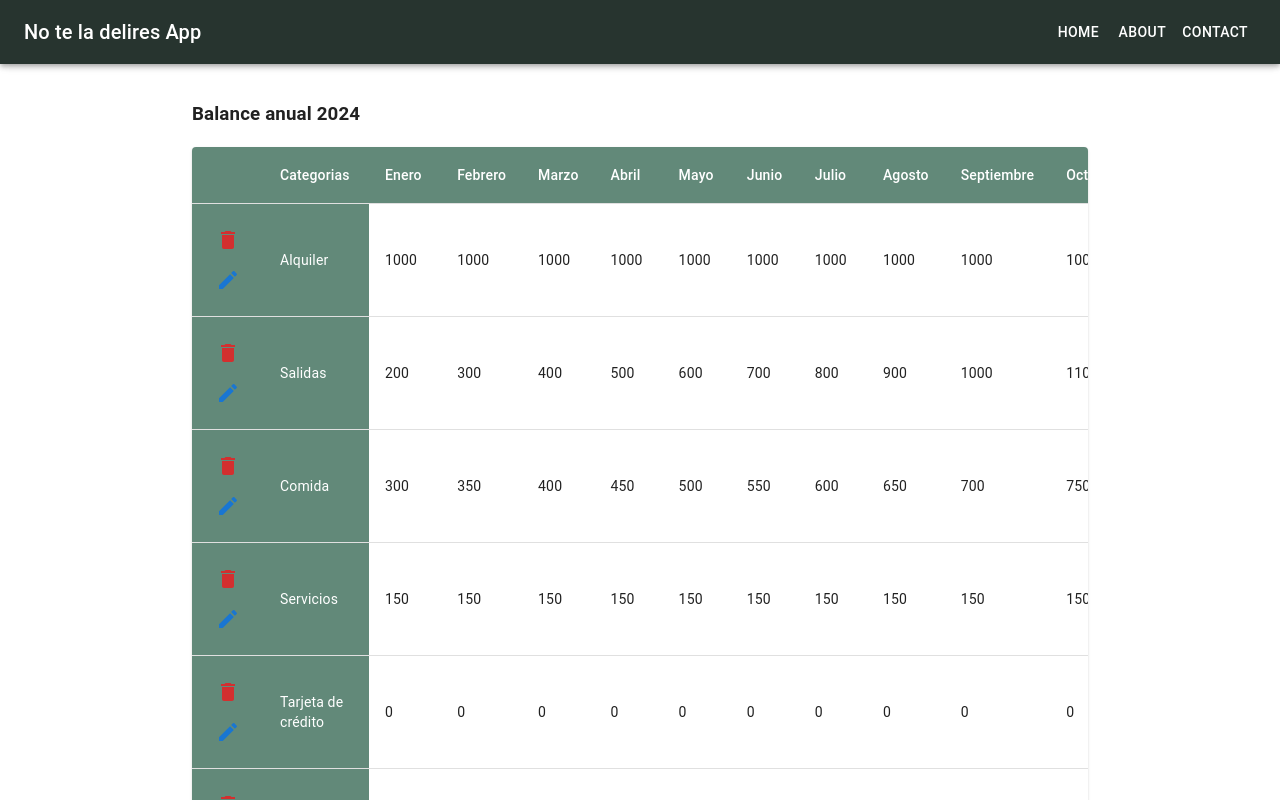
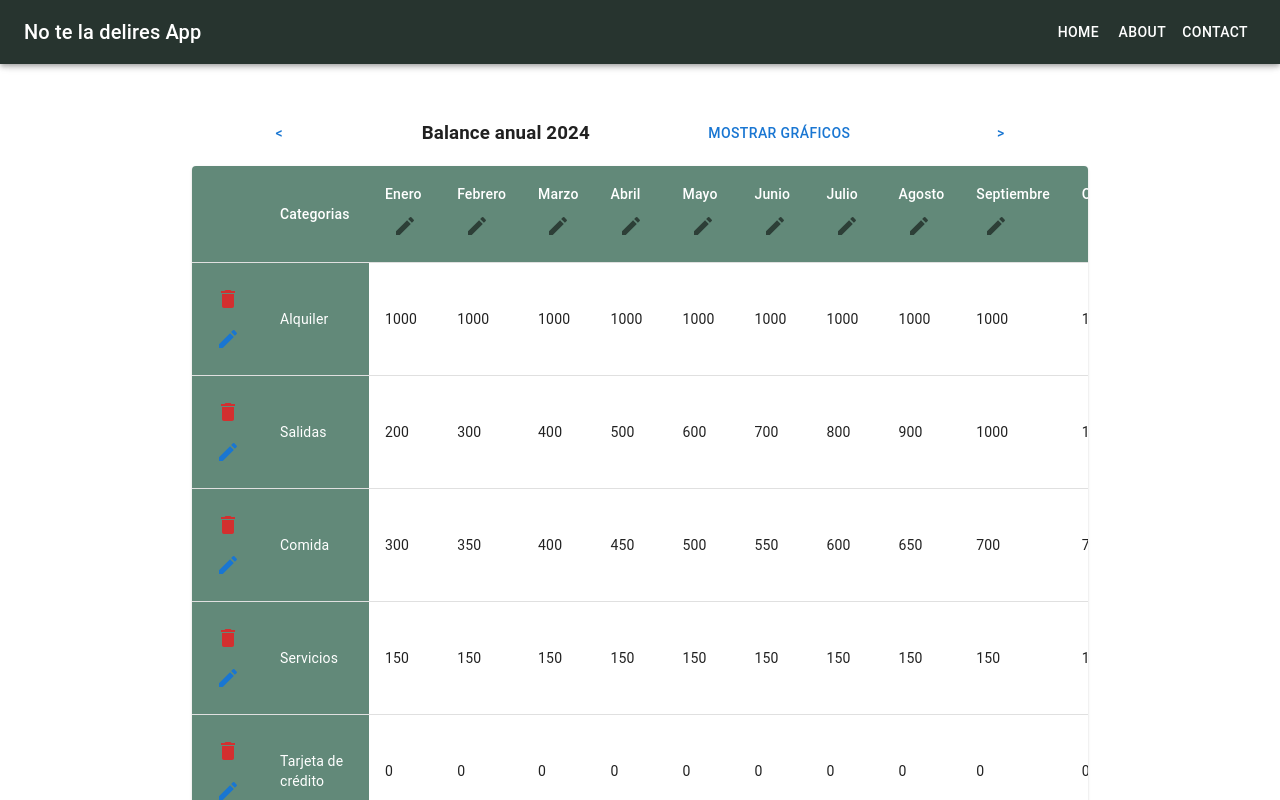
Before and after one commit to Ren991/NoTeLaDeliresApp, a React (Vite) app in the folder frontend/: page /home in a window 1280 px wide. Shown: the top 800 px of the page. Built offline with nearby package versions, Linux system fonts and the light colour scheme.

Commit message:
add modal de gráficos

```diff
--- a/frontend/package.json
+++ b/frontend/package.json
@@ -20,7 +20,8 @@
     "react": "^18.2.0",
     "react-dom": "^18.2.0",
     "react-router-dom": "^6.22.3",
-    "styled-components": "^6.1.8"
+    "styled-components": "^6.1.8",
+    "sweetalert2": "^11.10.6"
   },
   "devDependencies": {
     "@types/react": "^18.2.64",
--- a/frontend/src/App.jsx
+++ b/frontend/src/App.jsx
@@ -3,6 +3,7 @@ import { BrowserRouter, Route, Routes } from "react-router-dom";
 import Login from './components/Login/Login'
 import SignUp from './components/Signup/Signup';
 import Home from './components/Home/Home';
+import AnualChartsBalance from './components/TablaBalance/AnualChartsBalance';
 
 
 function App() {
@@ -17,6 +18,7 @@ function App() {
         <Route path="/" element={<Login/>}/>
         <Route path="/registrarse" element={<SignUp/>}/>
         <Route path="/home" element={<Home/>}/>
+        <Route path="/anualCharts" element={<AnualChartsBalance/>}/>
 
 
       </Routes>
--- a/frontend/src/components/TablaBalance/AnualChartsBalance.jsx
+++ b/frontend/src/components/TablaBalance/AnualChartsBalance.jsx
@@ -1,6 +1,7 @@
 import { PieChart } from "@mui/x-charts/PieChart";
 
 const AnualChartsBalance = ({ data }) => {
+
     if (!data || data.length === 0) {
         return <div>No hay datos disponibles para mostrar</div>;
       }
@@ -23,9 +24,18 @@ const AnualChartsBalance = ({ data }) => {
       ];
 
   return (
-    <div style={{ marginTop: "130px", width: "80%", marginLeft: "auto", marginRight: "auto" }}>
-      <h2>Gráfico de gastos</h2>
-      <PieChart series={series} width={600} height={200}  />
+    <div style={{marginTop: "130px", width: "80%", marginLeft: "auto", marginRight: "auto" }}>
+
+      <div style={{display:"flex"}}>
+        <div>
+            <h2>Gráfico de gastos</h2>
+            <PieChart series={series} width={600} height={200}  />
+        </div>
+        <div>
+            <h3>Balances mensuales en el año 2024</h3>
+        </div>
+      </div>
+
     </div>
   );
 };
--- a/frontend/src/components/TablaBalance/TablaBalance.jsx
+++ b/frontend/src/components/TablaBalance/TablaBalance.jsx
@@ -12,11 +12,16 @@ import EditIcon from "@mui/icons-material/Edit";
 import jsonData from "./data.json";
 import AnualChartsBalance from "./AnualChartsBalance";
 import { Link } from "react-router-dom";
+import { Button } from "@mui/material";
+import { Modal,Box,Typography } from "@mui/material";
+
 
 const TablaBalance = () => {
   const [data, setData] = useState([]);
   const [ingresos, setIngresos] = useState([]);
   const [balanceMensual, setBalanceMensual] = useState([]);
+  const [isModalOpen, setIsModalOpen] = useState(false);
+
 
   useEffect(() => {
     const fetchData = async () => {
@@ -25,9 +30,11 @@ const TablaBalance = () => {
         setIngresos(
           jsonData.data.find((item) => item.category === "INGRESOS").expenses
         );
+
       } catch (error) {
         console.error("Error fetching data:", error);
       }
+
     };
 
     fetchData();
@@ -73,6 +80,18 @@ const TablaBalance = () => {
     setData(newData);
   };
 
+
+
+  const openCharts = () => {
+    setIsModalOpen(true);
+  };
+
+  const closeCharts = () => {
+    setIsModalOpen(false);
+  };
+
+
+
   return (
     <div
       style={{
@@ -82,7 +101,16 @@ const TablaBalance = () => {
         marginRight: "auto",
       }}
     >
-      <h3>Balance anual 2024</h3>
+      <div style={{display:"flex",justifyContent:"space-around"}}>
+      <Button>{"<"}</Button>
+        <h3>Balance anual 2024</h3>
+          <Button variant="text" onClick={openCharts}>
+            Mostrar Gráficos
+          </Button>
+
+        <Button>{">"}</Button>
+      </div>
+
       <TableContainer component={Paper}>
         <Table sx={{ minWidth: 700 }} aria-label="customized table">
           <TableHead style={{ background: "#628979" }}>
@@ -90,81 +118,83 @@ const TablaBalance = () => {
               <TableCell style={{ color: "white" }}></TableCell>
               <TableCell style={{ color: "white" }}>Categorias</TableCell>
               <TableCell style={{ color: "white" }}>
-                <Link to="/" style={{ color: "white" , textDecoration:"none"}}>
-                  Enero
-                </Link>
+                <Link to="/" style={{ color: "white", textDecoration: "none" }}>Enero</Link>
+                <IconButton  aria-label="edit"><EditIcon /></IconButton>
               </TableCell>
               <TableCell style={{ color: "white" }}>
-              <Link to="/" style={{ color: "white" , textDecoration:"none"}}>
-                  Febrero
-                </Link>
+                <Link to="/" style={{ color: "white", textDecoration: "none" }}>Febrero</Link>
+                <IconButton  aria-label="edit"><EditIcon /></IconButton>
               </TableCell>
               <TableCell style={{ color: "white" }}>
-              <Link to="/" style={{ color: "white" , textDecoration:"none"}}>
-                  Marzo
-                </Link>
+                <Link to="/" style={{ color: "white", textDecoration: "none" }}>Marzo</Link>
+                <IconButton  aria-label="edit"><EditIcon /></IconButton>
               </TableCell>
               <TableCell style={{ color: "white" }}>
-              <Link to="/" style={{ color: "white" , textDecoration:"none"}}>
-                  Abril
-                </Link>
+                <Link to="/" style={{ color: "white", textDecoration: "none" }}>Abril</Link>
+                <IconButton  aria-label="edit"><EditIcon /></IconButton>
               </TableCell>
               <TableCell style={{ color: "white" }}>
-              <Link to="/" style={{ color: "white" , textDecoration:"none"}}>
-                  Mayo
-                </Link>
+                <Link to="/" style={{ color: "white", textDecoration: "none" }}>Mayo</Link>
+                <IconButton  aria-label="edit"><EditIcon /></IconButton>
               </TableCell>
               <TableCell style={{ color: "white" }}>
-              <Link to="/" style={{ color: "white" , textDecoration:"none"}}>
-                  Junio
-                </Link>
+                <Link to="/" style={{ color: "white", textDecoration: "none" }}>Junio</Link>
+                <IconButton  aria-label="edit"><EditIcon /></IconButton>
               </TableCell>
               <TableCell style={{ color: "white" }}>
-              <Link to="/" style={{ color: "white" , textDecoration:"none"}}>
-                  Julio
-                </Link>
+                <Link to="/" style={{ color: "white", textDecoration: "none" }}>Julio</Link>
+                <IconButton  aria-label="edit"><EditIcon /></IconButton>
               </TableCell>
               <TableCell style={{ color: "white" }}>
-              <Link to="/" style={{ color: "white" , textDecoration:"none"}}>
-                  Agosto
-                </Link>
+                <Link to="/" style={{ color: "white", textDecoration: "none" }}>Agosto</Link>
+                <IconButton  aria-label="edit"><EditIcon /></IconButton>
               </TableCell>
               <TableCell style={{ color: "white" }}>
-              <Link to="/" style={{ color: "white" , textDecoration:"none"}}>
-                  Septiembre
-                </Link>
+                <Link to="/" style={{ color: "white", textDecoration: "none" }}>Septiembre</Link>
+                <IconButton  aria-label="edit"><EditIcon /></IconButton>
               </TableCell>
               <TableCell style={{ color: "white" }}>
-              <Link to="/" style={{ color: "white" , textDecoration:"none"}}>
-                  Octubre
-                </Link>
+                <Link to="/" style={{ color: "white", textDecoration: "none" }}>Octubre</Link>
+                <IconButton  aria-label="edit"><EditIcon /></IconButton>
               </TableCell>
               <TableCell style={{ color: "white" }}>
-              <Link to="/" style={{ color: "white" , textDecoration:"none"}}>
-                  Noviembre
-                </Link>
+                <Link to="/" style={{ color: "white", textDecoration: "none" }}>Noviembre</Link>
+                <IconButton  aria-label="edit"><EditIcon /></IconButton>
               </TableCell>
               <TableCell style={{ color: "white" }}>
-              <Link to="/" style={{ color: "white" , textDecoration:"none"}}>
-                  Diciembre
-                </Link>
+                <Link to="/" style={{ color: "white", textDecoration: "none" }}>Diciembre</Link>
+                <IconButton  aria-label="edit"><EditIcon /></IconButton>
               </TableCell>
+
+
             </TableRow>
           </TableHead>
           <TableBody>
             {data.map((item, index) => (
-              <TableRow key={index} >
+              <TableRow key={index}>
                 {item.category !== "INGRESOS" && (
                   <>
                     <TableCell style={{ background: "#628979" }}>
-                      <IconButton aria-label="delete" color="error" onClick={() => handleDeleteRow(index)}>
+                      <IconButton
+                        aria-label="delete"
+                        color="error"
+                        onClick={() => handleDeleteRow(index)}
+                      >
                         <DeleteIcon />
                       </IconButton>
-                      <IconButton aria-label="edit" color="primary" onClick={() => handleEditCategory(index)}>
+                      <IconButton
+                        aria-label="edit"
+                        color="primary"
+                        onClick={() => handleEditCategory(index)}
+                      >
                         <EditIcon />
                       </IconButton>
                     </TableCell>
-                    <TableCell style={{ background: "#628979", color:"white" }}>{item.category}</TableCell>
+                    <TableCell
+                      style={{ background: "#628979", color: "white" }}
+                    >
+                      {item.category}
+                    </TableCell>
                     {item.expenses.map((expense, expenseIndex) => (
                       <TableCell key={expenseIndex}>{expense.amount}</TableCell>
                     ))}
@@ -173,15 +203,23 @@ const TablaBalance = () => {
               </TableRow>
             ))}
             <TableRow>
-              <TableCell style={{background:"#54DEA5", color:"white"}}></TableCell>
-              <TableCell style={{background:"#54DEA5", color:"white"}}>INGRESOS</TableCell>
+              <TableCell
+                style={{ background: "#54DEA5", color: "white" }}
+              ></TableCell>
+              <TableCell style={{ background: "#54DEA5", color: "white" }}>
+                INGRESOS
+              </TableCell>
               {ingresos.map((income, index) => (
                 <TableCell key={index}>{income.amount}</TableCell>
               ))}
             </TableRow>
             <TableRow>
-              <TableCell style={{background:"#54DEA5", color:"white"}}></TableCell>
-              <TableCell style={{background:"#54DEA5", color:"white"}}>BALANCE MENSUAL</TableCell>
+              <TableCell
+                style={{ background: "#54DEA5", color: "white" }}
+              ></TableCell>
+              <TableCell style={{ background: "#54DEA5", color: "white" }}>
+                BALANCE MENSUAL
+              </TableCell>
               {balanceMensual.map((balance, index) => (
                 <TableCell key={index}>{balance.amount}</TableCell>
               ))}
@@ -189,7 +227,30 @@ const TablaBalance = () => {
           </TableBody>
         </Table>
       </TableContainer>
-      <AnualChartsBalance data={data}/>
+      <Modal open={isModalOpen} onClose={closeCharts}>
+        <Box
+          sx={{
+            position: "absolute",
+            top: "50%",
+            left: "50%",
+            transform: "translate(-50%, -50%)",
+            width: 400,
+            bgcolor: "background.paper",
+            border: "2px solid #000",
+            boxShadow: 24,
+            p: 4,
+          }}
+        >
+          <Typography variant="h6" component="h2">
+            Gráficos de Balance Anual
+          </Typography>
+          <AnualChartsBalance data={data} />
+        </Box>
+      </Modal>
+
+
+
+
     </div>
   );
 };
```
Also changed, not shown: 1 other file (tests, documents, lock files or other folders).
